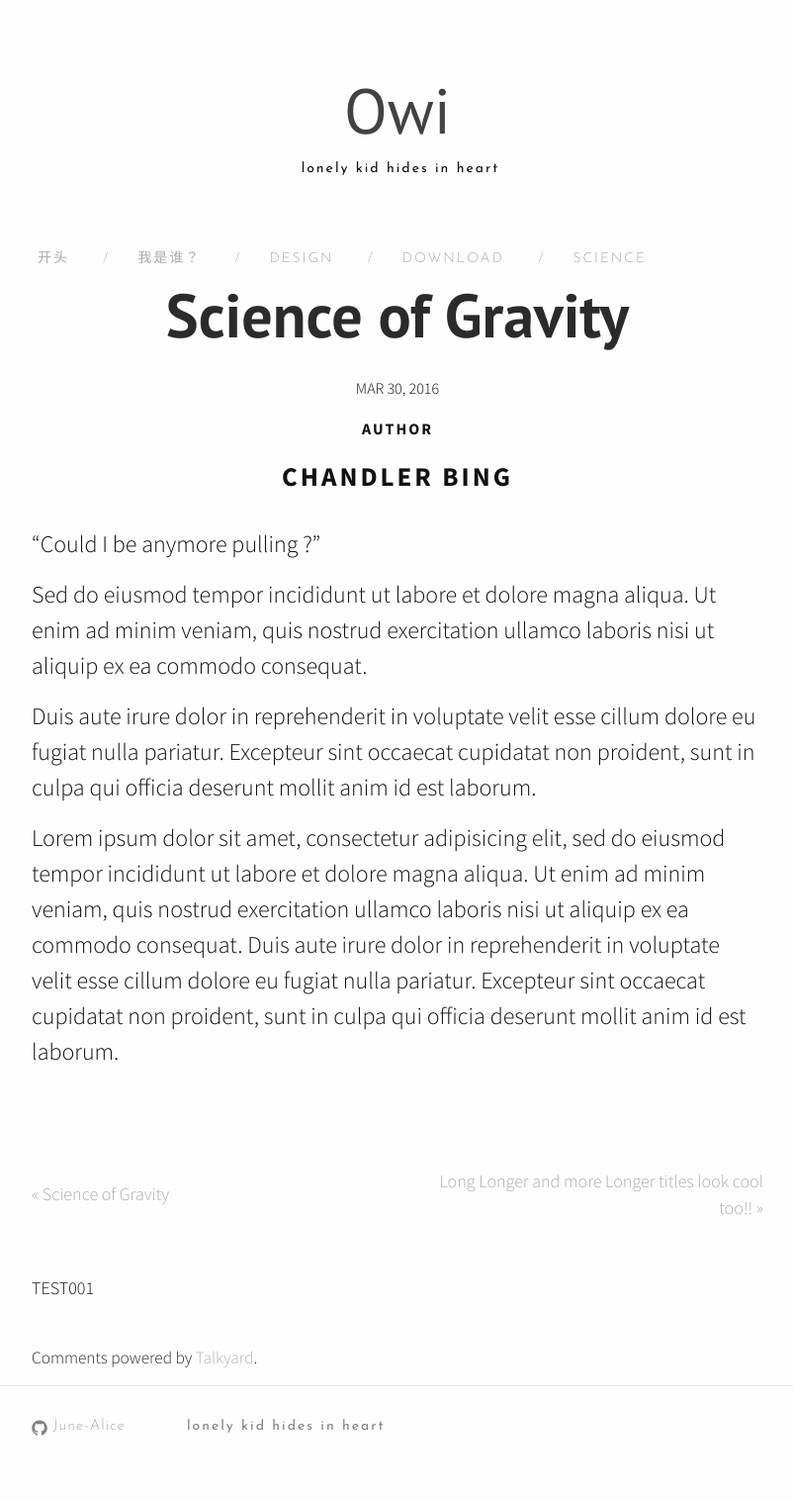
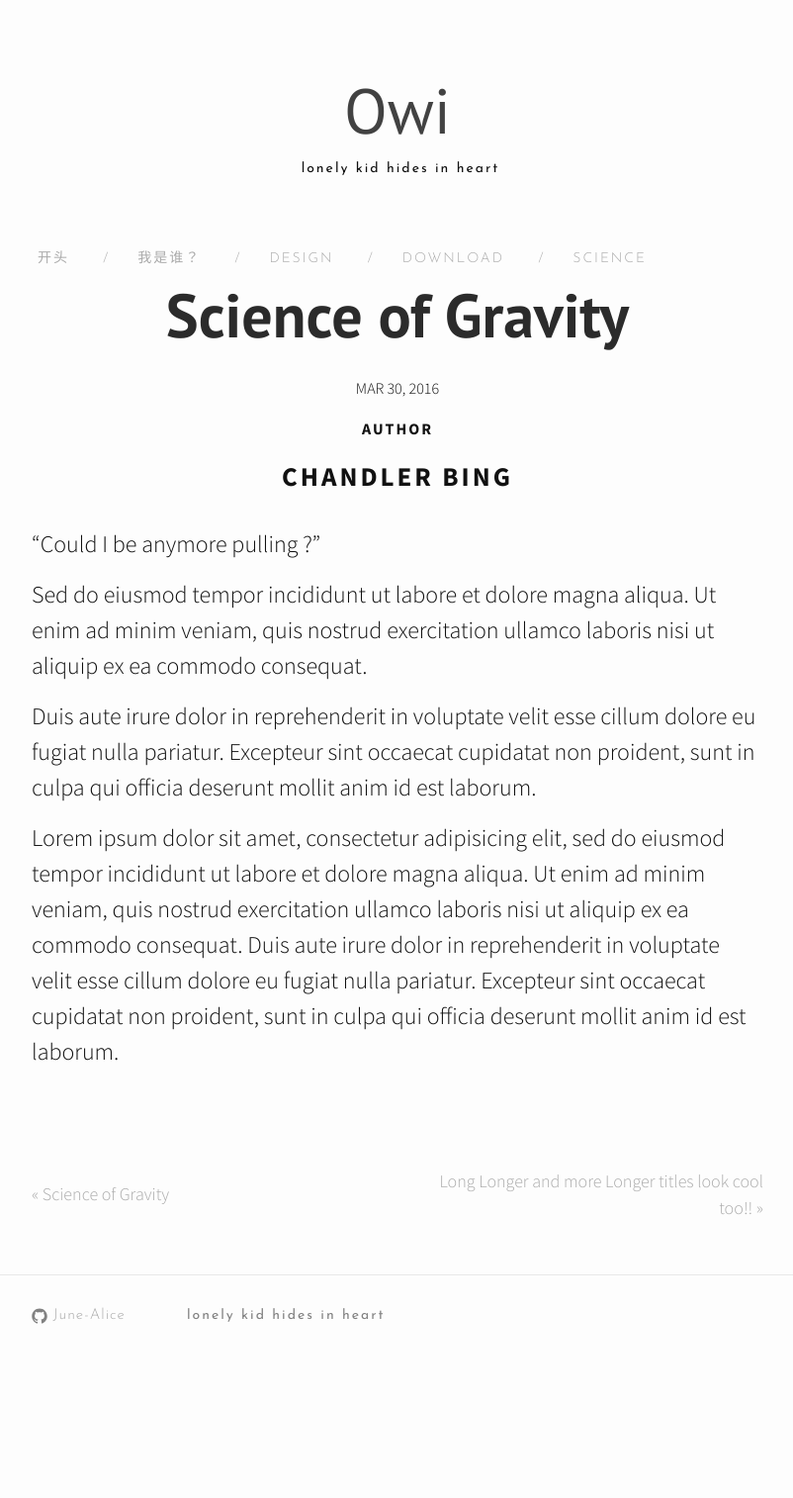
Before and after one commit to June-Alice/owi, a Jekyll site: the page built from _posts/2016-03-30-science.markdown, in a window 1280 px wide. Shown: the whole page at 99% size, without its empty margins (238-1040 px from the left). Built offline with Jekyll 4.4.1, drawn with Linux system fonts in a browser that asks for light colours; nearby versions of some CDN libraries; after the commit the page ends 1401 px from its top, so only the background shows below that.

Commit message:
owi-删除talkyardServerUrl

```diff
--- a/_config.yml
+++ b/_config.yml
@@ -19,5 +19,3 @@ intensedebate_comments: true
 plugins: [jekyll-paginate, kramdown]
 # Build settings
 markdown: kramdown
-#talkyard评论服务
-talkyard_server_url: https://comments-for-www-owi-icu.talkyard.net
--- a/_includes/talkyard-comments.html
+++ /dev/null
@@ -1,16 +0,0 @@
-TEST001
-{% if site.talkyard_server_url %}
-{% capture script_url %}{%
-if site.talkyard_script_url %}{{ site.talkyard_script_url }}{%
-else %}{{ 'https://c1.ty-cdn.net/-/talkyard-comments.min.js' }}{%
-endif %}{%
-endcapture %}
-
-<script>talkyardServerUrl='{{ site.talkyard_server_url }}';</script>
-<script async defer src="{{ script_url }}"></script>
-<div class="talkyard-comments" data-discussion-id="{{ page.discussion_id }}" style="margin-top: 45px;">
-    <noscript>Please enable Javascript to view comments.</noscript>
-    <p style="margin-top: 25px; opacity: 0.9; font-size: 96%">Comments powered by
-        <a href="https://www.talkyard.io">Talkyard</a>.</p>
-</div>
-{% endif %}
--- a/_layouts/post.html
+++ b/_layouts/post.html
@@ -32,7 +32,5 @@ layout: default
     </a>
   {% endif %}
   </footer>
-    {% include talkyard-comments.html %}
-
 
 </article>
```
